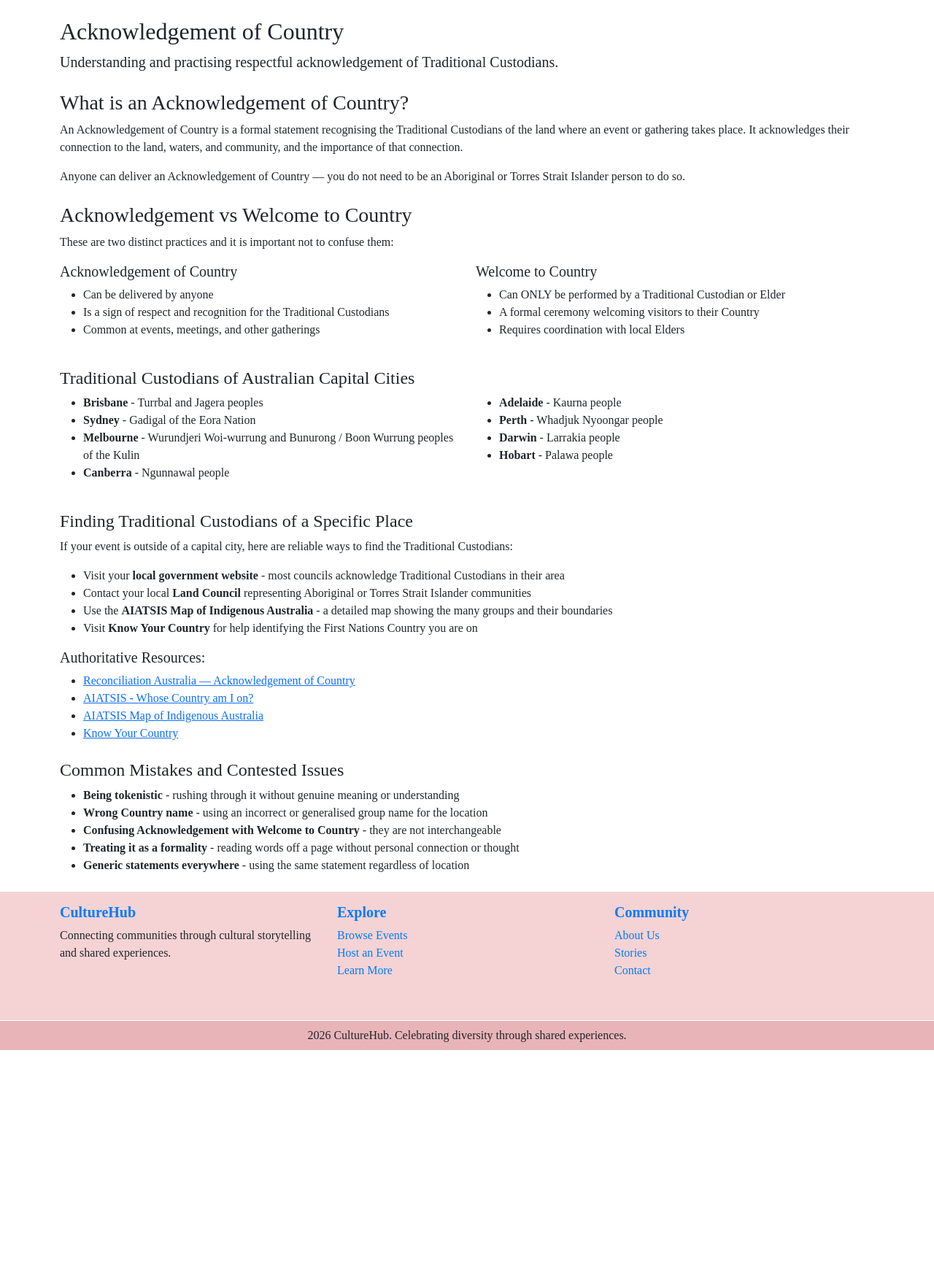
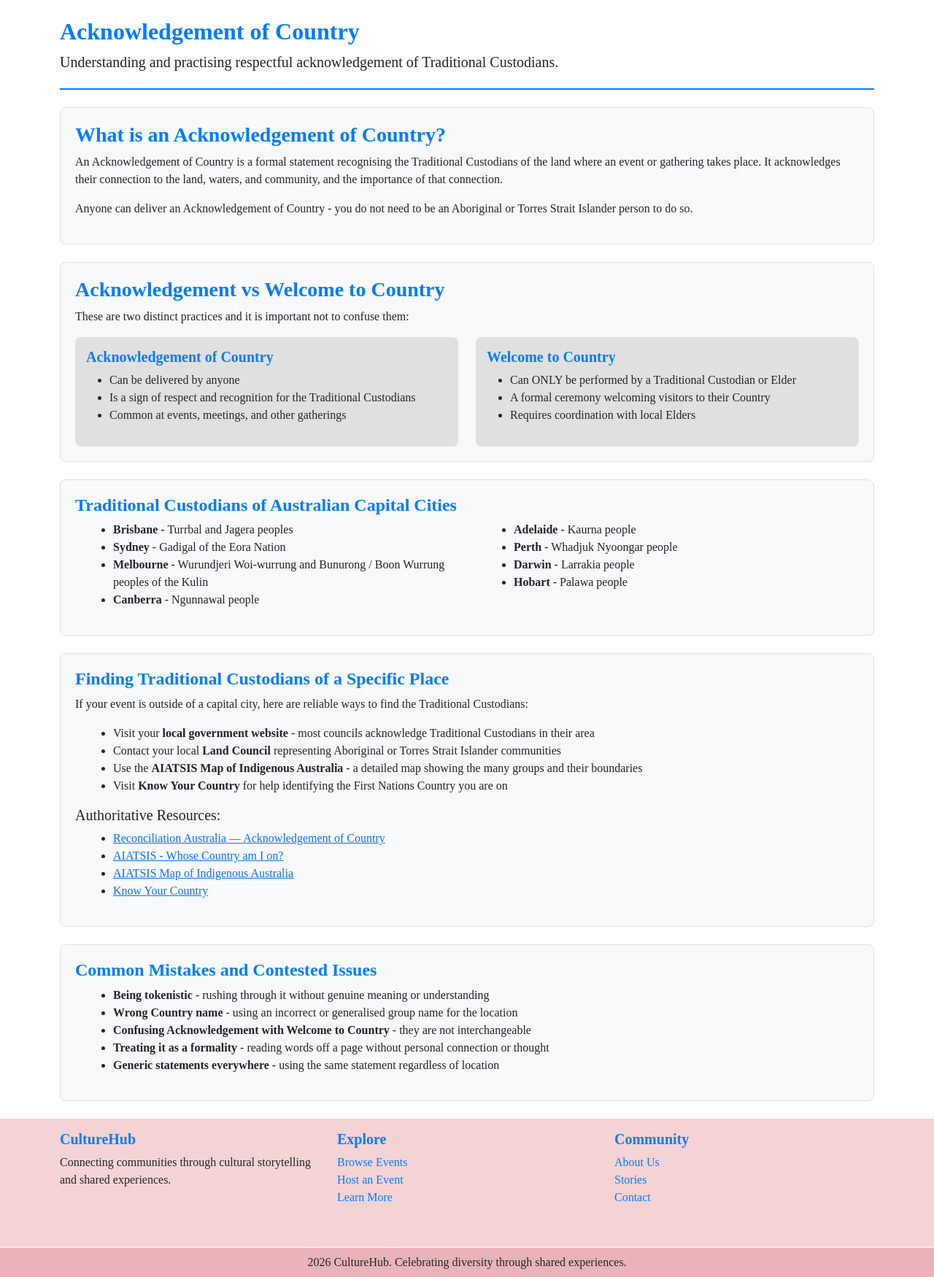
Before and after one commit to TiredTom22/IAB207-Assessment-2-CultureHub-Web-app, a Flask app: page /acknowledgement in a window 1280 px wide. Shown: the part 71-1821 px from the top of the page at 73% size. Before the commit the page ends 1510 px from the top, so only its background shows below. Run offline with Flask 3, Linux system fonts and the light colour scheme; some libraries are stand-ins or nearby versions.

Commit message:
Added styling for acknowledgement page

```diff
--- a/a2_group2/culturehub/static/style/stylesheet.css
+++ b/a2_group2/culturehub/static/style/stylesheet.css
@@ -113,6 +113,43 @@ body {
     padding: 10px 15px;
 }
 
+/* ── Acknowledgement ── */
+.ack-header {
+    margin-bottom: 15px;
+    padding-bottom: 5px;
+    border-bottom: 2px solid #007bff;
+}
+
+.ack-header h2, .ack-section h3, .ack-section h4 {
+    font-weight: bold;
+    color: #007bff;
+}
+
+.ack-card {
+    background-color: #e0e0e0;
+    border-radius: 8px;
+    padding: 15px;
+    height: 100%;
+}
+
+.ack-card h5 {
+    color: #007bff;
+    font-weight: bold;
+}
+
+.ack-section {
+    background-color: #f8f9fa;
+    border: 1px solid #e0e0e0;
+    border-radius: 8px;
+    padding: 20px;
+    margin-bottom: 20px;
+}
+
+.ack-list {
+    list-style-type: disc;
+    margin-left: 20px;
+}
+
 /* ── Footer ── */
 footer {
     background-color: #f5d3d4;
--- a/a2_group2/culturehub/templates/events/acknowledgement.html
+++ b/a2_group2/culturehub/templates/events/acknowledgement.html
@@ -13,7 +13,7 @@
   <section class="ack-section mb-4">
     <h3>What is an Acknowledgement of Country?</h3>
     <p>An Acknowledgement of Country is a formal statement recognising the Traditional Custodians of the land where an event or gathering takes place. It acknowledges their connection to the land, waters, and community, and the importance of that connection.</p>
-    <p>Anyone can deliver an Acknowledgement of Country — you do not need to be an Aboriginal or Torres Strait Islander person to do so.</p>
+    <p>Anyone can deliver an Acknowledgement of Country - you do not need to be an Aboriginal or Torres Strait Islander person to do so.</p>
   </section>
 
   <!-- Difference -->
```
